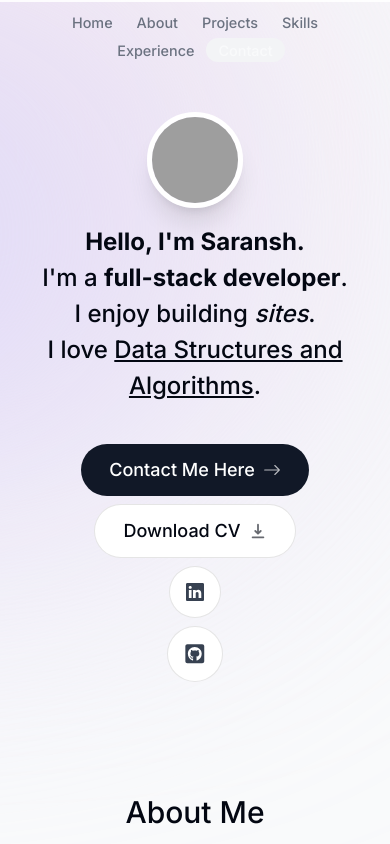
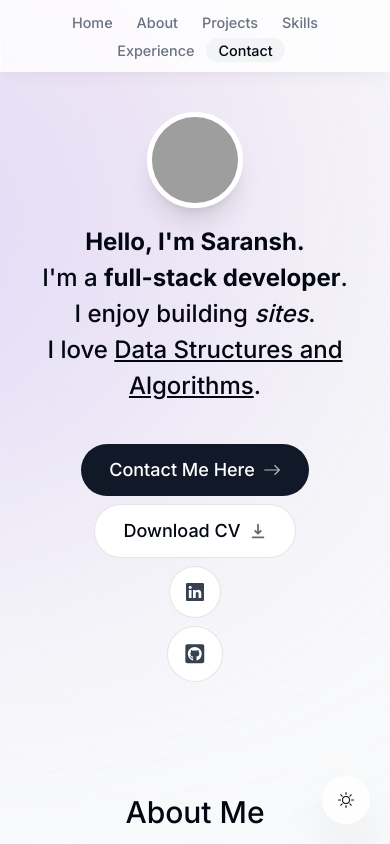
Before and after one commit to saransh6772/Portfolio, a Next.js app: page / in a window 390 px wide. Shown: the top 844 px of the page. Built offline with nearby package versions, Linux system fonts and the light colour scheme; no server answers; grey boxes are pictures that could not be loaded.

Commit message:
added dark mode

```diff
--- a/actions/sendEmail.ts
+++ b/actions/sendEmail.ts
@@ -24,7 +24,7 @@
         data=await resend.emails.send({
             from: 'Contact Form <onboarding@resend.dev>',
             to: 'saranshparikh@gmail.com',
-            subject: 'message from conact form',
+            subject: 'Message from contact form',
             reply_to: senderEmail as string,
             react: React.createElement(ContactFormEmail, {
                 message: message as string,
--- a/app/layout.tsx
+++ b/app/layout.tsx
@@ -5,6 +5,8 @@
 import ActiveSectionContextProvider from "@/context/activeSectionContext";
 import { Toaster } from "react-hot-toast";
 import Footer from "@/components/footer";
+import ThemeSwitch from "@/components/themeSwitch";
+import ThemeContextProvider from "@/context/themeContext";
 
 const inter = Inter({ subsets: ["latin"] });
 
@@ -23,12 +25,15 @@
       <body className={`${inter.className} bg-gray-50 text-gray-950 relative pt-28 sm:pt-36 dark:bg-gray-900 dark:text-gray-50 dark:text-opacity-90`}>
         <div className="bg-[#fbe2e3] absolute top-[-6rem] -z-10 right-[11rem] h-[31.25rem] w-[31.25rem] rounded-full blur-[10rem] sm:w-[68.75rem] dark:bg-[#946263]"></div>
         <div className="bg-[#dbd7fb] absolute top-[-1rem] -z-10 left-[-35rem] h-[31.25rem] w-[50rem] rounded-full blur-[10rem] sm:w-[68.75rem] md:left-[-33rem] lg:left-[-28rem] xl:left-[-15rem] 2xl:left-[-5rem] dark:bg-[#676394]"></div>
-        <ActiveSectionContextProvider>
-          <Header />
-          {children}
-          <Toaster position="top-right"/>
-          <Footer />
-        </ActiveSectionContextProvider>
+        <ThemeContextProvider>
+          <ActiveSectionContextProvider>
+            <Header />
+            {children}
+            <Toaster position="top-right" />
+            <Footer />
+            <ThemeSwitch />
+          </ActiveSectionContextProvider>
+        </ThemeContextProvider>
       </body>
     </html>
   );
--- a/components/experience.tsx
+++ b/components/experience.tsx
@@ -2,21 +2,22 @@
 
 import React from "react";
 import SectionHeading from "./sectionHeading";
-import { VerticalTimeline, VerticalTimelineElement, } from "react-vertical-timeline-component";
-import "react-vertical-timeline-component/style.min.css";
+import { VerticalTimeline, VerticalTimelineElement }  from 'react-vertical-timeline-component';
+import 'react-vertical-timeline-component/style.min.css';
 import { experiencesData } from "@/lib/data";
 import { useSectionInView } from "@/lib/hooks";
+import { useTheme } from "@/context/themeContext";
 
 export default function Experience() {
     const { ref } = useSectionInView("Experience");
+    const { theme, toggleTheme } = useTheme()
     return (
         <section id="experience" ref={ref} className="scroll-mt-28 mb-28 sm:mb-40">
             <SectionHeading>My experience</SectionHeading>
             <VerticalTimeline lineColor="">
                 {experiencesData.map((item, index) => (
                     <React.Fragment key={index}>
-                        <VerticalTimelineElement
-                            contentStyle={{ background: "rgba(255, 255, 255, 0.05)", boxShadow: "none", border: "1px solid rgba(0, 0, 0, 0.05)", textAlign: "left", padding: "1.3rem 2rem" }} contentArrowStyle={{ borderRight: "0.4rem solid rgba(255, 255, 255, 0.5)", }} date={item.date} icon={item.icon} iconStyle={{ background: "rgba(255, 255, 255, 0.15)", fontSize: "1.5rem", }}>
+                        <VerticalTimelineElement contentStyle={{ background: theme === "light" ? "#f3f4f6" : "rgba(255, 255, 255, 0.05)", boxShadow: "none", border: "1px solid rgba(0, 0, 0, 0.05)", textAlign: "left", padding: "1.3rem 2rem" }} contentArrowStyle={{ borderRight: theme === "light" ? "0.4rem solid #9ca3af" : "0.4rem solid rgba(255, 255, 255, 0.5)" }} date={item.date} icon={item.icon} iconStyle={{ background: theme === "light" ? "white" : "rgba(255, 255, 255, 0.15)", fontSize: "1.5rem" }}>
                             <h3 className="font-semibold capitalize">{item.title}</h3>
                             <p className="font-normal !mt-0">{item.location}</p>
                             <p className="!mt-1 !font-normal text-gray-700 dark:text-white/75">{item.description}</p>
--- a/components/header.tsx
+++ b/components/header.tsx
@@ -11,12 +11,12 @@
     const { activeSection, setActiveSection, setTimeOfLastClick } = useActiveSectionContext();
     return (
         <header className="z-[999] relative">
-            <motion.div className="fixed top-0 left-1/2 -h-[4.5rem] w-full rounded-none border border-white border-opacity-40 bg-white bg-opacity-80 shadow-lg shadow-black/[0.03] backdrop-blur-[0.5rem] sm:top-6 sm:h-[3.25rem] sm:w-[36rem] sm:rounded-full dark:bg-gray-950 dark:border-black/40 dark:bg-opacity-75" initial={{ y: -100, x: "-50%", opacity: 0 }} animate={{ y: 0, x: "-50%", opacity: 1 }}></motion.div>
-            <nav className='flex fixed top-[0.15rem] left-1/2 h-12 -translate-x-1/2 py-2 sm:top-[1.7rem] sm:h-[initial] sm:py-0'>
+            <motion.div className="fixed top-0 left-1/2 h-[4.5rem] w-full rounded-none border border-white border-opacity-40 bg-white bg-opacity-80 shadow-lg shadow-black/[0.03] backdrop-blur-[0.5rem] sm:top-6 sm:h-[3.25rem] sm:w-[36rem] sm:rounded-full dark:bg-gray-950 dark:border-black/40 dark:bg-opacity-75" initial={{ y: -100, x: "-50%", opacity: 0 }} animate={{ y: 0, x: "-50%", opacity: 1 }}></motion.div>
+            <nav className="flex fixed top-[0.15rem] left-1/2 h-12 -translate-x-1/2 py-2 sm:top-[1.7rem] sm:h-[initial] sm:py-0">
                 <ul className="flex w-[22rem] flex-wrap items-center justify-center gap-y-1 text-[0.9rem] font-medium text-gray-500 sm:w-[initial] sm:flex-nowrap sm:gap-5">
                     {links.map(link => (
                         <motion.li key={link.hash} className="h-3/4 flex items-center justify-center relative" initial={{ y: -100, opacity: 0 }} animate={{ y: 0, opacity: 1 }}>
-                            <Link href={link.hash} className={clsx("flex w-full items-center justify-center px-3 py-3 hover:text-gray-950 transition", { "text-gray-50 dark:text-gray-200": activeSection === link.name })} onClick={() => { setActiveSection(link.name); setTimeOfLastClick(Date.now()) }}>
+                            <Link href={link.hash} className={clsx("flex w-full items-center justify-center px-3 py-3 hover:text-gray-950 transition dark:text-gray-500 dark:hover:text-gray-300", { "text-gray-950 dark:text-gray-200": activeSection === link.name, })} onClick={() => { setActiveSection(link.name); setTimeOfLastClick(Date.now()); }}>
                                 {link.name}
                                 {link.name === activeSection && (<motion.span className="bg-gray-100 rounded-full absolute inset-0 -z-10 dark:bg-gray-800" layoutId="activeSection" transition={{ type: "spring", stiffness: 380, damping: 30, }}></motion.span>)}</Link>
                         </motion.li>
--- /dev/null
+++ b/components/themeSwitch.tsx
@@ -0,0 +1,14 @@
+"use client";
+
+import { useTheme } from "@/context/themeContext";
+import React from "react";
+import { BsMoon, BsSun } from "react-icons/bs";
+
+export default function ThemeSwitch() {
+    const { theme, toggleTheme } = useTheme();
+    return (
+        <button className="fixed bottom-5 right-5 bg-white w-[3rem] h-[3rem] bg-opacity-80 backdrop-blur-[0.5rem] border border-white border-opacity-40 shadow-2xl rounded-full flex items-center justify-center hover:scale-[1.15] active:scale-105 transition-all dark:bg-gray-950" onClick={toggleTheme}>
+            {theme === "light" ? <BsSun /> : <BsMoon />}
+        </button>
+    );
+}
--- /dev/null
+++ b/context/themeContext.tsx
@@ -0,0 +1,57 @@
+"use client";
+
+import React, { createContext, useEffect, useState } from "react"
+
+type Theme = "light" | "dark";
+
+type ThemeContextProviderProps = {
+    children: React.ReactNode;
+};
+
+type ThemeContextType = {
+    theme: Theme;
+    toggleTheme: () => void;
+};
+
+const ThemeContext = createContext<ThemeContextType | null>(null);
+
+export default function ThemeContextProvider({children}: ThemeContextProviderProps) {
+    const [theme, setTheme] = useState<Theme>('light');
+    const toggleTheme = () => {
+        if (theme === 'light') {
+            setTheme('dark');
+            window.localStorage.setItem('theme', 'dark');
+            document.documentElement.classList.add('dark');
+        }
+        else {
+            setTheme('light');
+            window.localStorage.setItem('theme', 'light');
+            document.documentElement.classList.remove('dark');
+        }
+    }
+    useEffect(() => {
+        const localTheme = window.localStorage.getItem('theme') as Theme | null;
+        if (localTheme) {
+            setTheme(localTheme as Theme);
+            if (localTheme === 'dark') {
+                document.documentElement.classList.add('dark');
+            }
+        } else if (window.matchMedia('(prefers-color-scheme: dark)').matches) {
+            setTheme('dark');
+            document.documentElement.classList.add('dark');
+        }
+    }, [])
+    return (
+        <ThemeContext.Provider value={{theme, toggleTheme}}>
+            {children}
+        </ThemeContext.Provider>
+    );
+}
+
+export function useTheme() {
+    const context = React.useContext(ThemeContext);
+    if (!context) {
+        throw new Error('useTheme must be used within a ThemeContextProvider');
+    }
+    return context;
+}
--- a/tailwind.config.ts
+++ b/tailwind.config.ts
@@ -16,5 +16,6 @@
     },
   },
   plugins: [],
+  darkMode: "class",
 };
 export default config;
```
